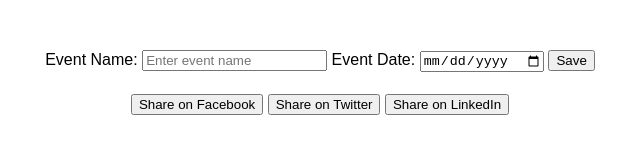
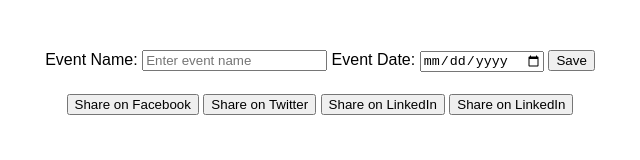
Before and after one commit to Cozyamy/Cozy_CT, a plain HTML site: page index.html in a window 1280 px wide. Shown: the whole page, without its empty margins (320-960 px from the left). Drawn offline with Linux system fonts and the light colour scheme.

Commit message:
Update index.html

```diff
--- a/index.html
+++ b/index.html
@@ -25,6 +25,7 @@
       <button id="facebook-button">Share on Facebook</button>
       <button id="twitter-button">Share on Twitter</button>
       <button id="linkedin-button">Share on LinkedIn</button>
+      <button id="whatsapp-button">Share on LinkedIn</button>
     </div>
   </div>
 
```
